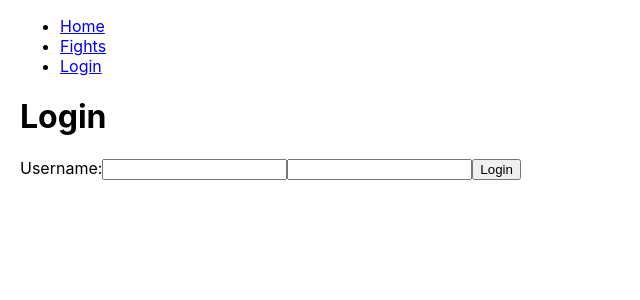
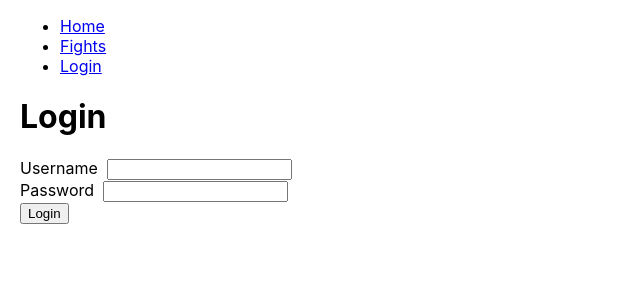
Before and after one commit to progressions/chiwar, a React (Create React App) app: page /login in a window 1280 px wide. Shown: the top 300 px of the page, without its empty margins (0-640 px from the left). Built offline with nearby package versions, Linux system fonts and the light colour scheme.

Commit message:
Signin request is working so far

```diff
--- a/package.json
+++ b/package.json
@@ -11,6 +11,7 @@
     "@types/react": "^18.2.55",
     "@types/react-dom": "^18.2.19",
     "axios": "^1.6.7",
+    "jwt-decode": "^4.0.0",
     "react": "^18.2.0",
     "react-dom": "^18.2.0",
     "react-router-dom": "^6.22.0",
--- a/src/components/Login.jsx
+++ b/src/components/Login.jsx
@@ -3,7 +3,7 @@ import { useAuth } from "../contexts/auth";
 import { useNavigate, useLocation } from "react-router-dom";
 
 export default function Login() {
-  const [user, setUser] = useState('')
+  const [email, setEmail] = useState('')
   const [password, setPassword] = useState('')
   const { login } = useAuth()
   const navigate = useNavigate()
@@ -11,8 +11,8 @@ export default function Login() {
 
   const redirectPath = location.state?.path || '/'
 
-  const handleLogin = () => {
-    login(user)
+  const handleLogin = async () => {
+    await login(email, password)
     navigate(redirectPath, { replace: true })
   }
 
@@ -21,10 +21,17 @@ export default function Login() {
       <h1>Login</h1>
       <div>
         <label>
-          Username:
-          <input value={user} onChange={e => setUser(e.target.value)} />
-          <input value={password} onChange={e => setPassword(e.target.value)} />
+          Username
+          &nbsp;
+          <input value={email} onChange={e => setEmail(e.target.value)} />
         </label>
+        <br />
+        <label>
+          Password
+          &nbsp;
+          <input type="password" value={password} onChange={e => setPassword(e.target.value)} />
+        </label>
+        <br />
         <button onClick={handleLogin}>Login</button>
       </div>
     </div>
--- a/src/contexts/auth.js
+++ b/src/contexts/auth.js
@@ -6,8 +6,19 @@ const AuthContext = createContext({ user: null, login: () => {}, logout: () => {
 export const AuthProvider = ({ children }) => {
   const [user, setUser] = useState(null)
 
-  const login = (username, password) => {
-    setUser(user)
+  const login = async (email, password) => {
+    console.log(email, password)
+    const result = await axios({
+      method: 'post',
+      mode: 'cors',
+      url: 'http://localhost:3000/users/sign_in',
+      headers: {
+        'Content-Type': 'application/json',
+        'Access-Control-Allow-Headers': "true",
+      },
+      data: JSON.stringify({user: { email, password }})
+    })
+    console.log(result)
   }
 
   const logout = () => {
```
Also changed, not shown: 1 other file (tests, documents, lock files or other folders).
